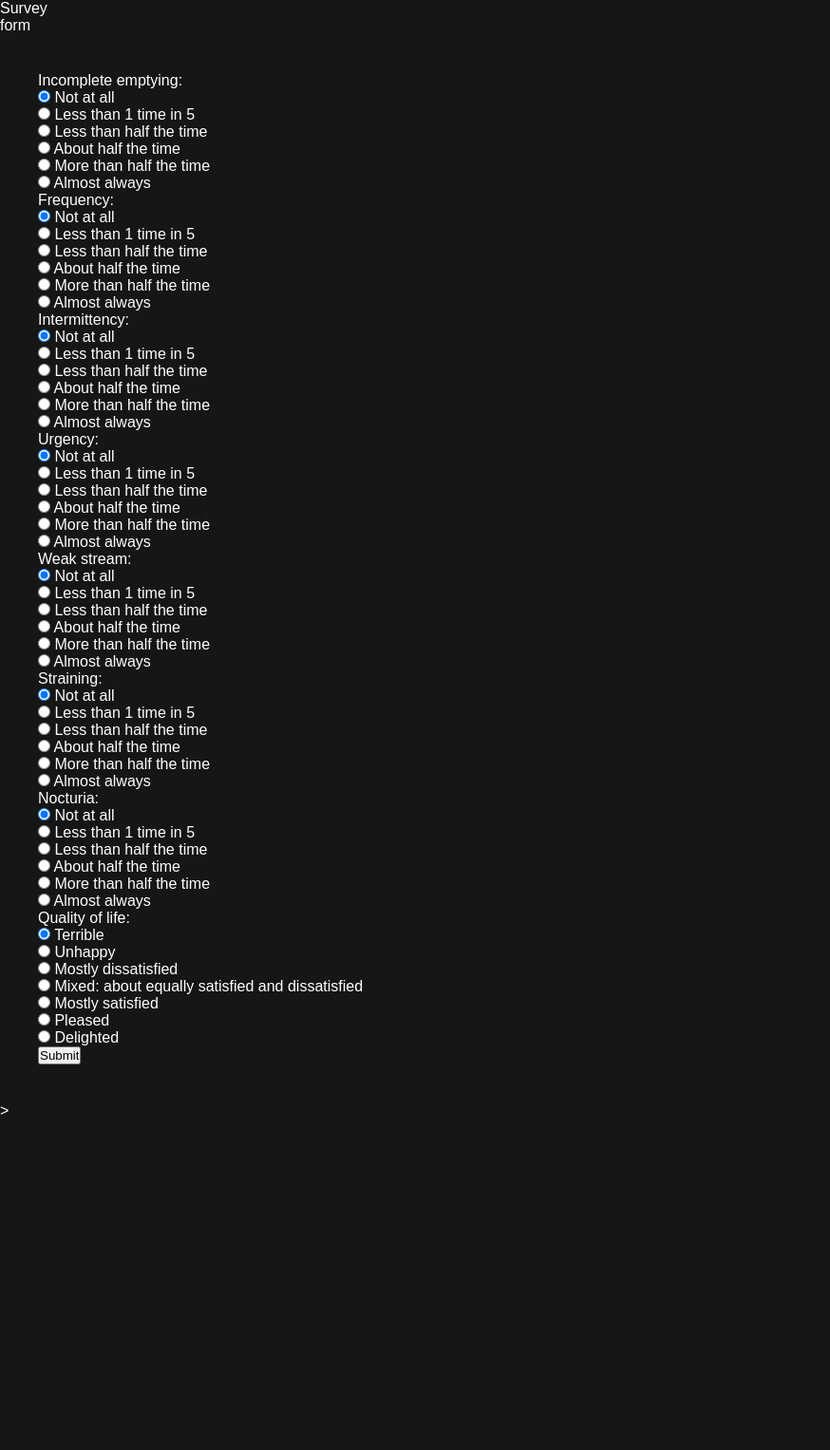
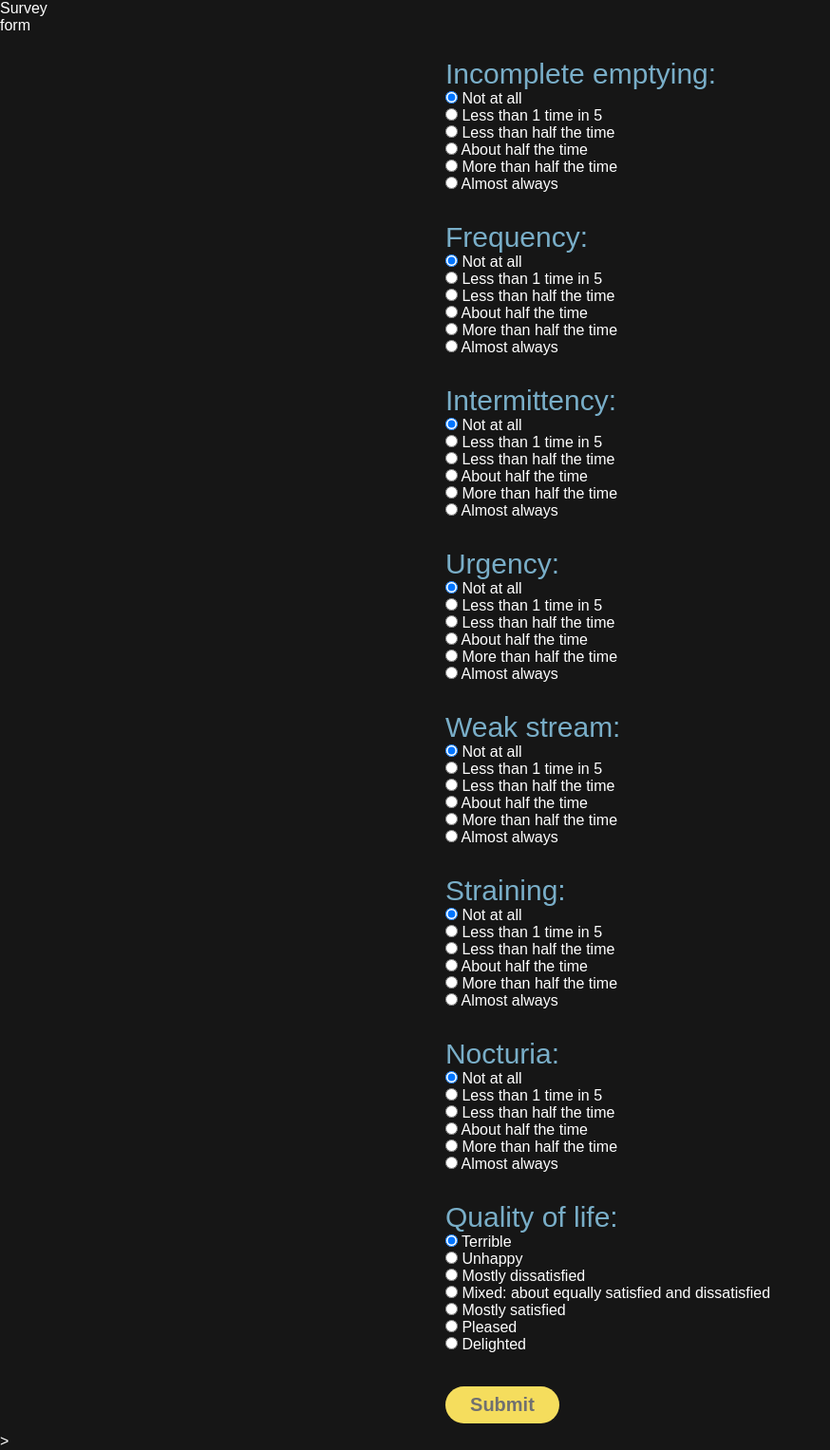
Before and after one commit to SeniorDesign2022/phit-test, a Django app: page /survey/ in a window 1280 px wide. Shown: the part 80-1607 px from the top of the page at 95% size, without its empty margins (0-874 px from the left). Before the commit the page ends 1254 px from the top, so only its background shows below. Run offline with Django 4.2, Linux system fonts and the light colour scheme; a user stored in the database is signed in; some libraries are stand-ins or nearby versions.

Commit message:
survey css updated

```diff
--- a/phittest/pages/forms.py
+++ b/phittest/pages/forms.py
@@ -21,7 +21,7 @@ class SurveyForm(forms.ModelForm):
         exclude = ['user', 'total_score']
         widgets = {
             'incomplete_emptying': RadioSelect(choices=models.Survey.NUMCHOICES),
-            'frequency': RadioSelect(choices=models.Survey.NUMCHOICES),
+            'frequency': RadioSelect(choices=models.Survey.NUMCHOICES,attrs={'class' : 'radiobtn'}),
             'intermittency': RadioSelect(choices=models.Survey.NUMCHOICES),
             'urgency': RadioSelect(choices=models.Survey.NUMCHOICES),
             'weak_stream': RadioSelect(choices=models.Survey.NUMCHOICES),
--- a/phittest/pages/templates/pages/survey.html
+++ b/phittest/pages/templates/pages/survey.html
@@ -10,8 +10,8 @@
 <div class = "content">
     <form action="/survey/" method="post" id = "surveyform">
         {% csrf_token %}
-        {{ form }}
-        <input type="submit" value="Submit">
+        {{ form.as_p }}
+        <input type="submit" value="Submit" class = "surveysubbtn">
     </form>
 </div>
 
--- a/phittest/static/style.css
+++ b/phittest/static/style.css
@@ -219,11 +219,52 @@ a.active, a:hover{
 	align-items: center;
 	/* background-color: red; */
 	display:flex;
-	padding:40px;
+	padding:10px;
+	justify-content: center;
 }
 
 #surveyform{
 	/* background-color: green; */
 	/* text-align: center; */
-	width:100%;
+
+
+	display: flex;
+	flex-direction: column;
 }
+
+
+.radiobtn{
+	/* color:var(--header-color); */
+	/* margin-bottom: 10px; */
+	display:inline;
+
+}
+
+#surveyform p{
+	color:var(--primary);
+	font-size: 30px;
+	margin-top: 15px;
+}
+
+.surveysubbtn{
+	width: 120px;
+	padding:8px;
+	border: none;
+	outline:none;
+	border-radius: 20px;
+	background-color: var(--headerDark);
+	font-size: 20px;
+	color:rgb(112, 112, 112);
+	margin-top: 20px;
+
+	font-weight: bold;
+	transition: all .5s;
+}
+
+.surveysubbtn:hover{
+	cursor:pointer;
+	background-color: var(--primary);
+	color:rgb(255, 255, 255);
+
+
+}
```
Also changed, not shown: phittest/db.sqlite3.
